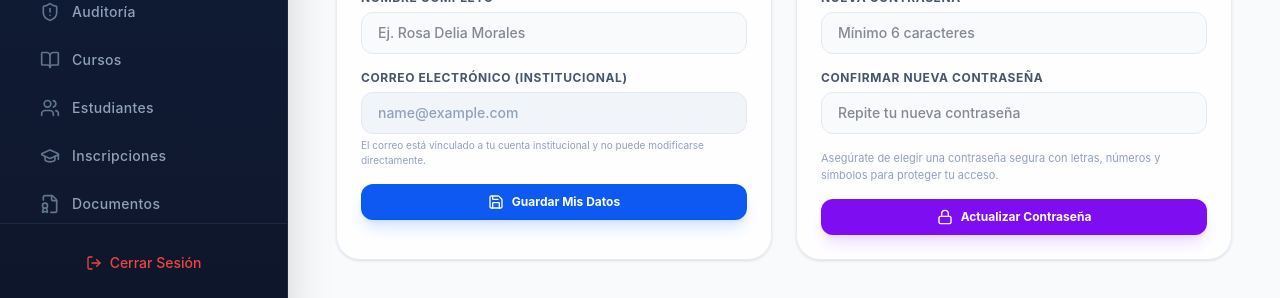
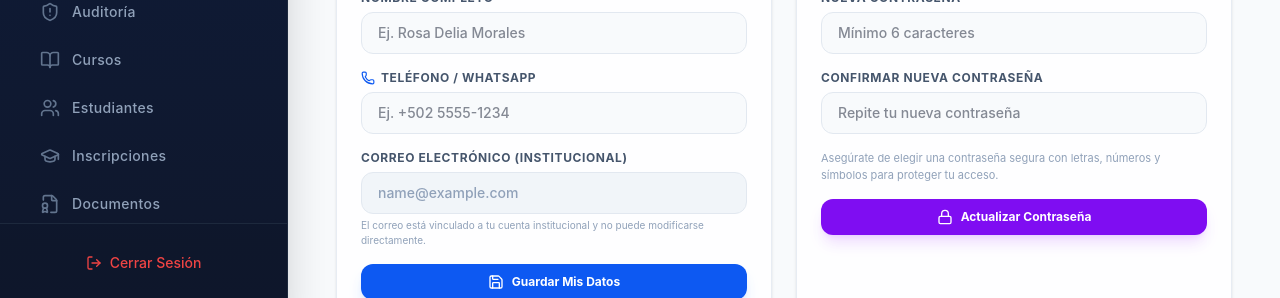
Before and after one commit to sdark12/PlataformaULTEC, a React (Vite) app in the folder frontend-antigravity/: page /profile in a window 1280 px wide. Shown: the part 467-765 px from the top of the page. Built offline with nearby package versions, Linux system fonts and the light colour scheme; no server answers; sample sign-in values are in the browser's storage.

Commit message:
Omit role property in profile update

```diff
--- a/frontend-antigravity/src/pages/UserProfile.tsx
+++ b/frontend-antigravity/src/pages/UserProfile.tsx
@@ -1,6 +1,6 @@
 import React, { useState, useEffect } from 'react';
 import {
-    User, Mail, KeyRound, Save, Loader2,
+    User, Mail, Phone, KeyRound, Save, Loader2,
     CheckCircle2, AlertCircle, Building2, Sparkles, Lock
 } from 'lucide-react';
 import { updateUser, resetUserPassword, getUserById } from '../features/users/userService';
@@ -14,6 +14,7 @@ const UserProfile: React.FC = () => {
 
     const [fullName, setFullName] = useState(storedUser?.full_name || '');
     const [email, setEmail] = useState(storedUser?.email || '');
+    const [phone, setPhone] = useState(storedUser?.phone || '');
     const [role, setRole] = useState(storedUser?.role || 'student');
     const [studentCode, setStudentCode] = useState(storedUser?.personal_code || '');
 
@@ -36,6 +37,7 @@ const UserProfile: React.FC = () => {
                 if (data) {
                     setFullName(data.full_name || storedUser.full_name || '');
                     setEmail(data.email || storedUser.email || '');
+                    setPhone(data.phone || '');
                     setRole(data.role || storedUser.role || 'student');
                     if (data.personal_code) setStudentCode(data.personal_code);
                 }
@@ -65,13 +67,15 @@ const UserProfile: React.FC = () => {
         try {
             await updateUser(storedUser.id, {
                 full_name: fullName.trim(),
+                phone: phone.trim(),
                 email: storedUser.email
             });
 
             // Update localStorage so topbar and other components sync
             const updatedUser = {
                 ...storedUser,
-                full_name: fullName.trim()
+                full_name: fullName.trim(),
+                phone: phone.trim()
             };
             localStorage.setItem('user', JSON.stringify(updatedUser));
 
@@ -229,6 +233,22 @@ const UserProfile: React.FC = () => {
                             </div>
 
                             <div>
+                                <label className="flex items-center gap-1.5 text-xs font-bold text-slate-600 dark:text-slate-300 uppercase tracking-wider mb-1.5">
+                                    <Phone className="h-3.5 w-3.5 text-brand-blue" />
+                                    <span>Teléfono / WhatsApp</span>
+                                </label>
+                                <div className="relative">
+                                    <input
+                                        type="tel"
+                                        value={phone}
+                                        onChange={(e) => setPhone(e.target.value)}
+                                        placeholder="Ej. +502 5555-1234"
+                                        className="w-full px-4 py-2.5 rounded-xl bg-slate-50 dark:bg-slate-800/80 border border-slate-200 dark:border-slate-700 text-sm font-medium text-slate-900 dark:text-white focus:outline-none focus:ring-2 focus:ring-brand-blue/30 focus:border-brand-blue transition-all"
+                                    />
+                                </div>
+                            </div>
+
+                            <div>
                                 <label className="block text-xs font-bold text-slate-600 dark:text-slate-300 uppercase tracking-wider mb-1.5">
                                     Correo Electrónico (Institucional)
                                 </label>
```
